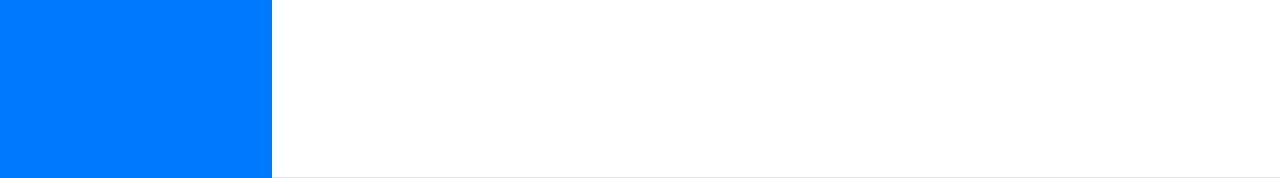
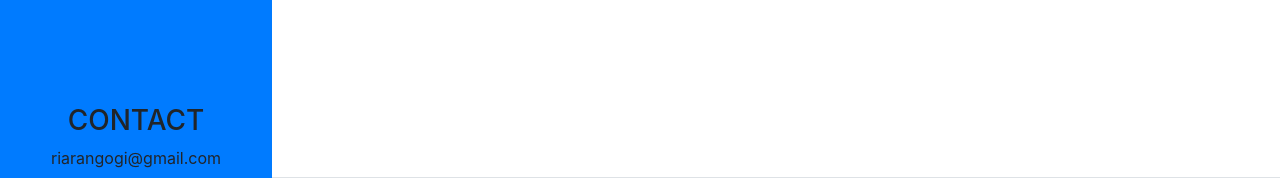
Before and after one commit to riarangogi/riarangogi.github.io, a website with bundled scripts: page index.html in a window 1280 px wide. Shown: the part 622-800 px from the top of the page. Built offline with nearby package versions, Linux system fonts and the light colour scheme; a web font is replaced by a local one.

Commit message:
I added the contact information

```diff
--- a/index.html
+++ b/index.html
@@ -59,11 +59,16 @@
           </li>
         </ul>
       </div>
+
+      <div id="footer">
+        <h3>Contact</h3>
+        <p class="mb-0">riarangogi@gmail.com</p>
+      </div>
     </nav>
 
     <div class="container-fluid p-0">
 
-      <section class="resume-section p-3 p-lg-5 d-flex d-column" id="about">2
+      <section class="resume-section p-3 p-lg-5 d-flex d-column" id="about">
         <div class="my-auto">
           <h1 class="mb-0">Ricardo Arango Giraldo
           </h1>
```
